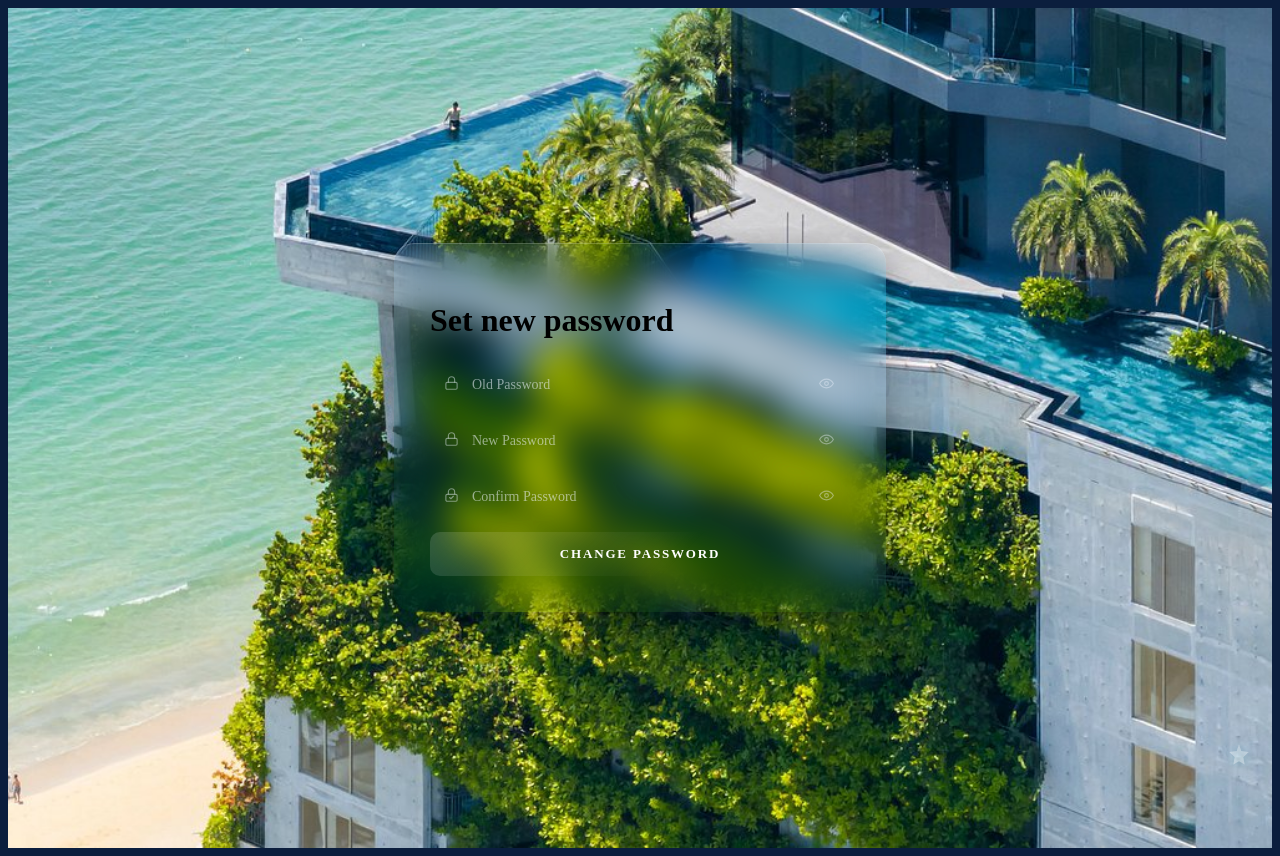
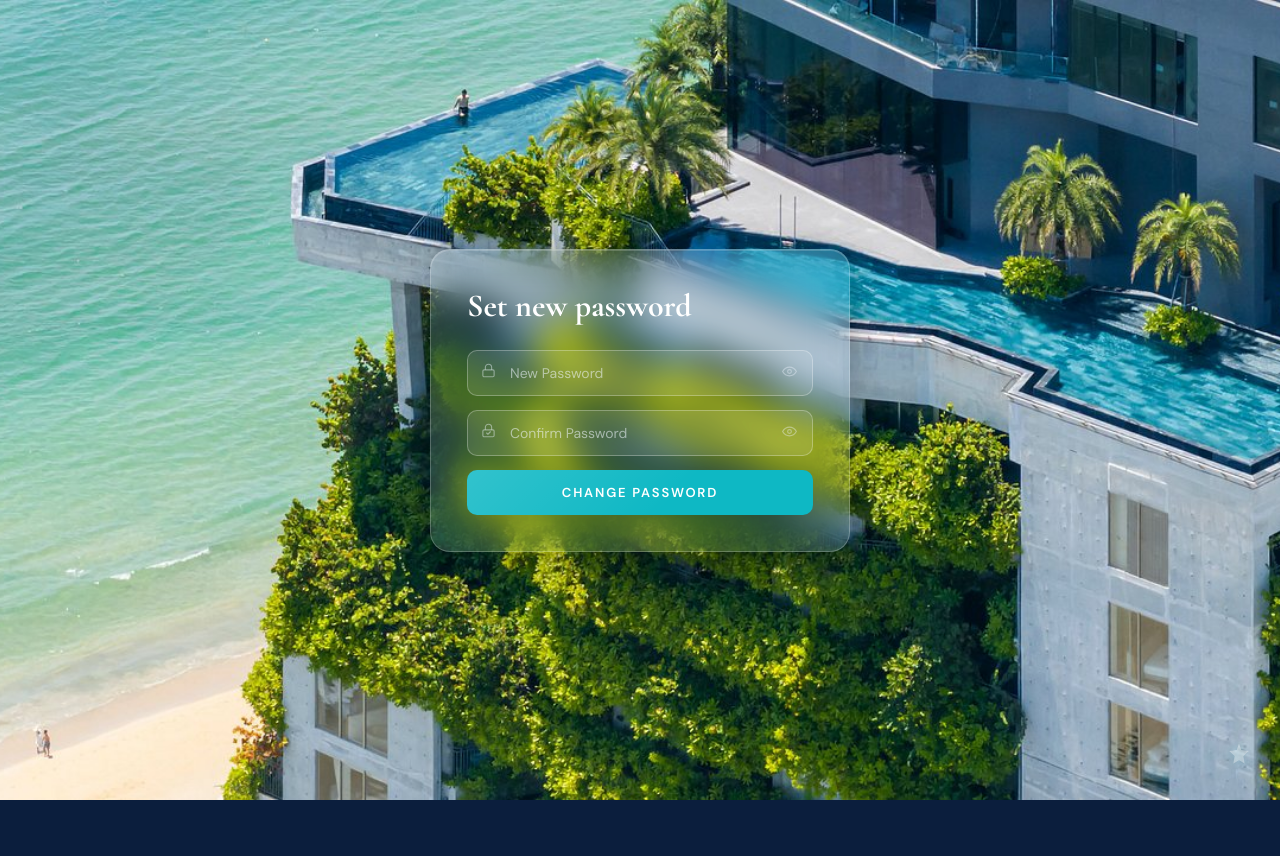
Before and after one commit to Truong-Quoc21/booking_hotel, a plain HTML site: page frontend/pages/owner/forgot_pasword/change.html in a window 1280 px wide. After the commit the page ends 800 px from the top, so only its background shows below. Drawn offline with nearby package versions, Linux system fonts and the light colour scheme.

Commit message:
Update change.html

```diff
--- a/frontend/pages/owner/forgot_pasword/change.html
+++ b/frontend/pages/owner/forgot_pasword/change.html
@@ -5,6 +5,7 @@
   <meta name="viewport" content="width=device-width, initial-scale=1.0" />
   <title>Change Password — StayNest</title>
   <link rel="stylesheet" href="../../../css/pages/account.css">
+  <link rel="stylesheet" href="../../../css/style.css">
   <link href="https://fonts.googleapis.com/css2?family=Cormorant+Garamond:wght@400;600;700&family=DM+Sans:wght@300;400;500;600&display=swap" rel="stylesheet"/>
 </head>
 <body>
@@ -16,16 +17,6 @@
     <p class="sub"></p>
 
     <form id="registerForm" novalidate>
-      <!-- New Password -->
-      <div class="field">
-        <span class="ico">
-          <svg width="15" height="15" viewBox="0 0 24 24" fill="none" stroke="currentColor" stroke-width="1.8"><rect x="3" y="11" width="18" height="11" rx="2"/><path d="M7 11V7a5 5 0 0110 0v4"/></svg>
-        </span>
-        <input type="password" id="old_password" placeholder="Old Password" autocomplete="new-password" required />
-        <button type="button" class="eye" onclick="togglePwd('password', this)" aria-label="Toggle password">
-          <svg width="15" height="15" viewBox="0 0 24 24" fill="none" stroke="currentColor" stroke-width="1.8"><path d="M1 12s4-7 11-7 11 7 11 7-4 7-11 7S1 12 1 12z"/><circle cx="12" cy="12" r="3"/></svg>
-        </button>
-      </div>
 
       <!-- New Password -->
       <div class="field">
@@ -69,11 +60,10 @@
 
     document.getElementById('registerForm').addEventListener('submit', function(e) {
       e.preventDefault();
-      const opwd     = document.getElementById('old_password').value;
       const npwd     = document.getElementById('new_password').value;
       const confirm = document.getElementById('confirm').value;
 
-      if (!opwd || !npwd || !confirm) {
+      if (!npwd || !confirm) {
         alert('Hãy điền đầy đủ thông tin');
         return;
       }
```
